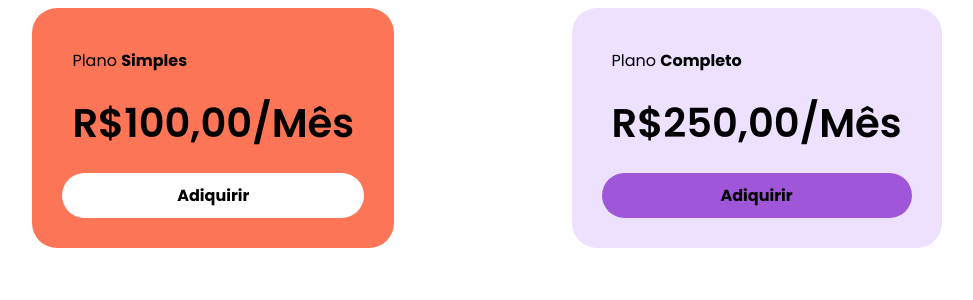
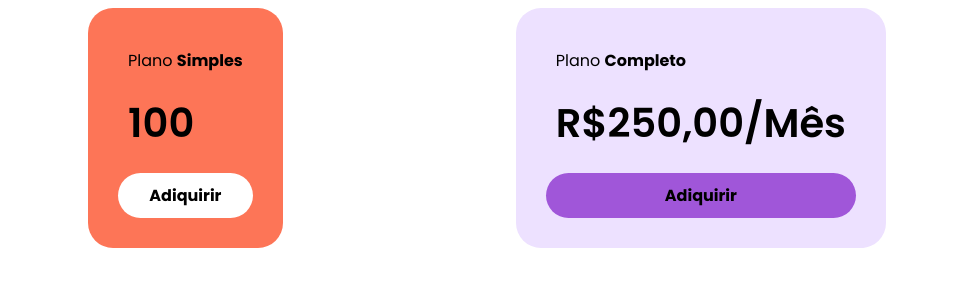
Before and after one commit to racinefe/curso-Angular, an Angular app in the folder Seção 3 Fundamentos do Angular Componentes e Estilizações/peojeto-components/: page / in a window 1280 px wide. Shown: the top 300 px of the page, without its empty margins (153-1126 px from the left). Built offline with nearby package versions, Linux system fonts and the light colour scheme.

Commit message:
interpolação e binding

```diff
--- a/Seção 3 Fundamentos do Angular Componentes e Estilizações/peojeto-components/src/app/card/card.component.html
+++ b/Seção 3 Fundamentos do Angular Componentes e Estilizações/peojeto-components/src/app/card/card.component.html
@@ -1,5 +1,5 @@
 <div class="card">
-    <div class="card__plan card__item">Plano <b>Simples</b></div>
-    <div class="card__price card__item">R$100,00/Mês</div>
+    <div class="card__plan card__item">Plano <b>{{ plano.infos.tipo }}</b></div>
+    <div class="card__price card__item">{{ plano.infos.preco }}</div>
     <app-card-button></app-card-button>
 </div>
--- a/Seção 3 Fundamentos do Angular Componentes e Estilizações/peojeto-components/src/app/card/card.component.ts
+++ b/Seção 3 Fundamentos do Angular Componentes e Estilizações/peojeto-components/src/app/card/card.component.ts
@@ -6,5 +6,10 @@
   styleUrl: './card.component.scss'
 })
 export class CardComponent {
-
+ plano = {
+  infos: {
+    tipo: 'Simples',
+    preco: 100,
+  }
+ }
 }
```
